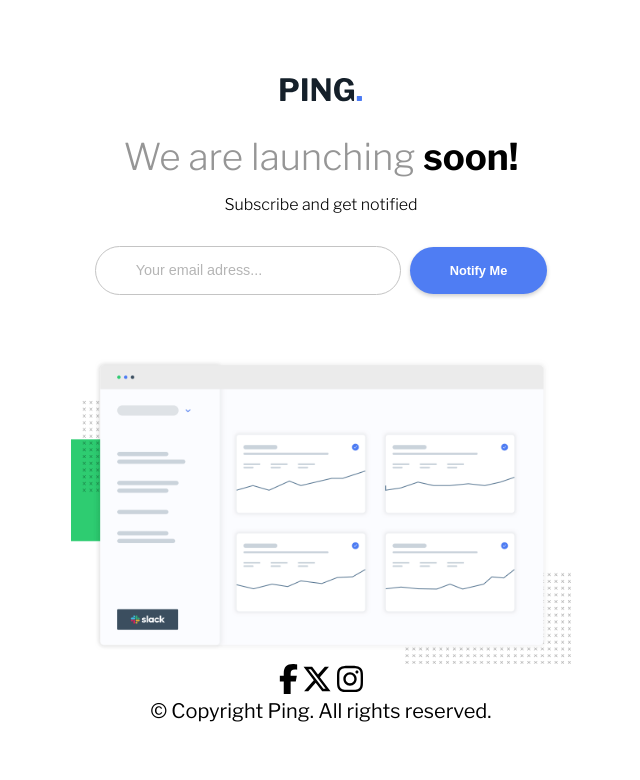
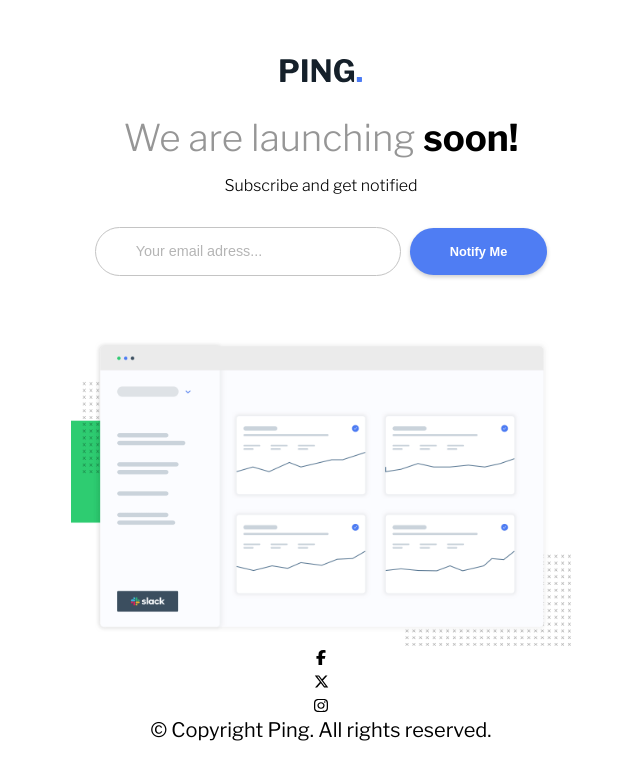
Before and after one commit to Jaegermeisty/Ping-single-column-coming-soon-page, a plain HTML site: page index.html in a window 1280 px wide. Shown: the whole page, without its empty margins (319-959 px from the left). Drawn offline with nearby package versions, Linux system fonts and the light colour scheme.

Commit message:
Surround the sm icons in divs

```diff
--- a/index.html
+++ b/index.html
@@ -30,10 +30,19 @@
 
     <img src="images/illustration-dashboard.png" class="dashboard-img" width="500px">
 
-    <div>
-      <img src="images/logo facebook.svg" height="30px">
-      <img src="images/logo twitter.svg" height="30px">
-      <img src="images/logo instagram.svg" height="30px">
+    <div class="icon-container">
+      <div class="circle-icon">
+        <img src="images/logo facebook.svg" height="15px" class="social-icon">
+      </div>
+
+      <div class="circle-icon">
+        <img src="images/logo twitter.svg" height="15px" class="social-icon">
+      </div>
+
+      <div class="circle-icon">
+        <img src="images/logo instagram.svg" height="15px" class="social-icon">
+      </div>
+
     </div>
 
     <p class="copyright-text">&copy; Copyright Ping. All rights reserved.</p>
```
